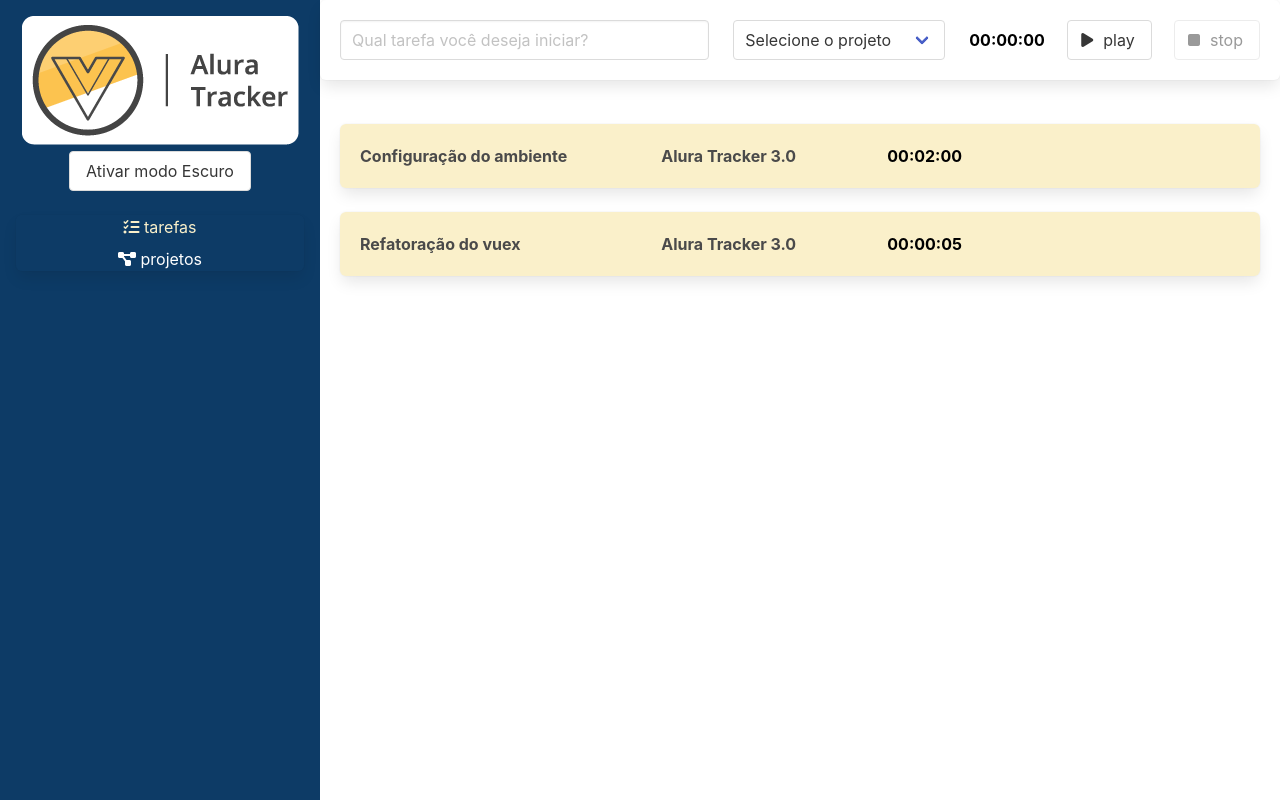
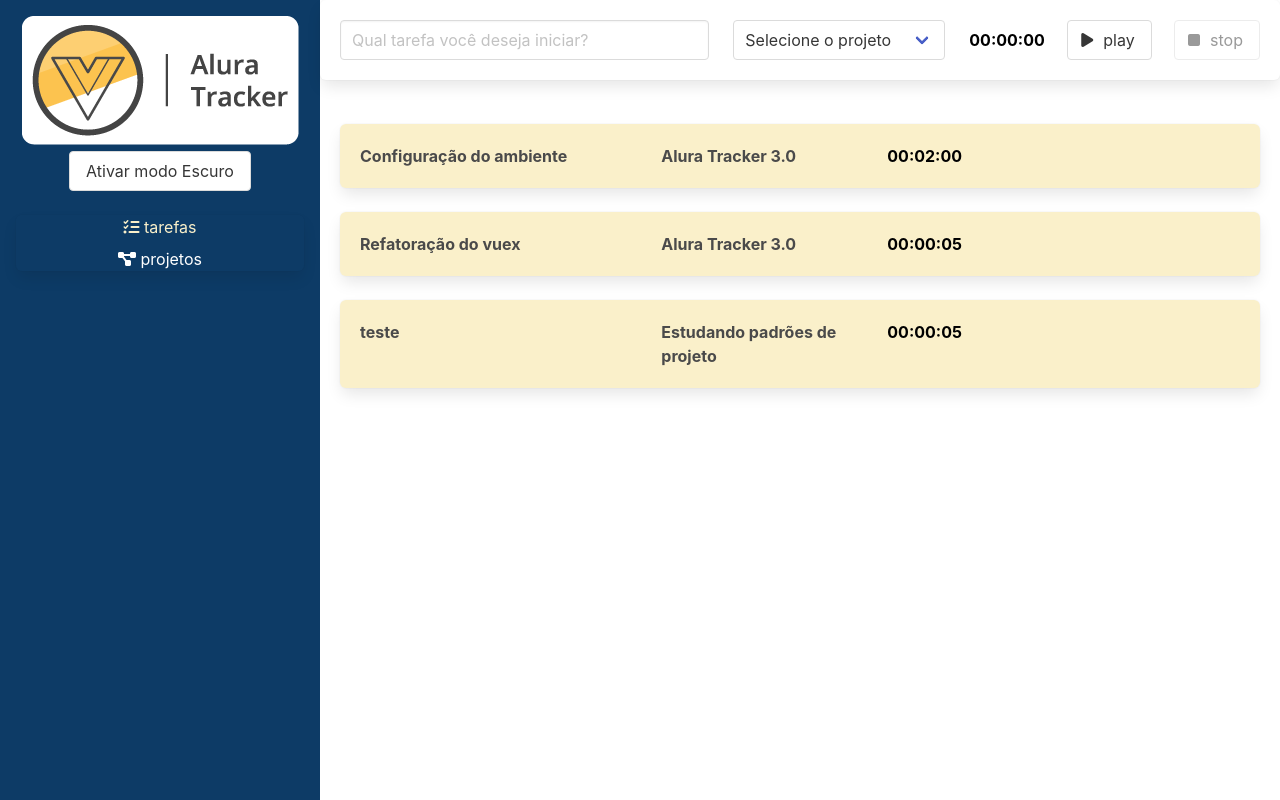
Before and after one commit to BeatrizBastosBorges/alura-tracker, a Vue app: page / in a window 1280 px wide. Built offline with nearby package versions, Linux system fonts and the light colour scheme; data requests are answered from the project's data file.

Commit message:
Emitindo eventos

```diff
--- a/db.json
+++ b/db.json
@@ -31,6 +31,15 @@
         "id": "1",
         "nome": "Alura Tracker 3.0"
       }
+    },
+    {
+      "id": "a49b",
+      "duracaoEmSegundos": 5,
+      "descricao": "teste",
+      "projeto": {
+        "id": "fa42",
+        "nome": "Estudando padrões de projeto"
+      }
     }
   ]
 }
--- a/src/components/FormularioTarefa.vue
+++ b/src/components/FormularioTarefa.vue
@@ -1,5 +1,5 @@
 <script lang="ts">
-import { defineComponent, computed } from 'vue';
+import { defineComponent, computed, ref } from 'vue';
 import TemporizadorTarefa from './TemporizadorTarefa.vue';
 import { useStore } from 'vuex';
 import { key } from '@/store';
@@ -12,18 +12,19 @@ export default defineComponent({
     components: {
         TemporizadorTarefa
     },
-    data() {
-        return {
-            descricao: '',
-            idProjeto: ''
-        }
-    },
-    methods: {
-        finalizarTarefa(tempoDecorrido: number) : void {
-            const projeto = this.projetos.find((projeto) => projeto.id == this.idProjeto)
+    setup(props, { emit }) {
+        const store = useStore(key)
+
+        const descricao = ref("")
+        const idProjeto = ref("")
+
+        const projetos = computed(() => store.state.projeto.projetos)
+
+        const finalizarTarefa = (tempoDecorrido: number) : void => {
+            const projeto = projetos.value.find((projeto) => projeto.id == idProjeto.value)
 
             if (!projeto) {
-                this.store.commit(NOTIFICAR, {
+                store.commit(NOTIFICAR, {
                     titulo: 'Ops!',
                     texto: "Selecione um projeto antes de finalizar a tarefa!",
                     tipo: TipoNotificacao.FALHA
@@ -31,19 +32,19 @@ export default defineComponent({
                 return
             }
 
-            this.$emit('aoSalvarTarefa', {
+            emit('aoSalvarTarefa', {
                 duracaoEmSegundos: tempoDecorrido,
-                descricao: this.descricao,
-                projeto: this.projetos.find(proj => proj.id == this.idProjeto)
+                descricao: descricao.value,
+                projeto: projetos.value.find(proj => proj.id == idProjeto.value)
             })
-            this.descricao = ''
+            descricao.value = ''
         }
-    },
-    setup() {
-        const store = useStore(key)
+
         return {
-            projetos: computed(() => store.state.projeto.projetos),
-            store
+            descricao,
+            idProjeto,
+            projetos,
+            finalizarTarefa
         }
     }
 })
```
